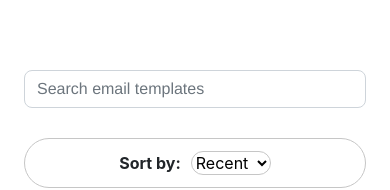
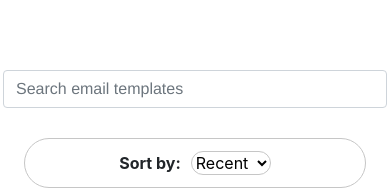
Before and after one commit to gargdev/emailtemplate, a React (Create React App) app: page / in a window 390 px wide. Shown: the part 608-798 px from the top of the page. Built offline with nearby package versions, Linux system fonts and the light colour scheme.

Commit message:
implemented search functionality

```diff
--- a/package.json
+++ b/package.json
@@ -3,10 +3,14 @@
   "version": "0.1.0",
   "private": true,
   "dependencies": {
+    "@fortawesome/fontawesome-svg-core": "^6.4.2",
+    "@fortawesome/free-solid-svg-icons": "^6.4.2",
+    "@fortawesome/react-fontawesome": "^0.2.0",
     "@testing-library/jest-dom": "^5.17.0",
     "@testing-library/react": "^13.4.0",
     "@testing-library/user-event": "^13.5.0",
     "bootstrap": "^5.3.2",
+    "font-awesome": "^4.7.0",
     "react": "^18.2.0",
     "react-dom": "^18.2.0",
     "react-scripts": "5.0.1",
--- a/src/App.js
+++ b/src/App.js
@@ -1,16 +1,24 @@
-import React from "react";
+import React, { useState } from "react";
 import Categories from "./components/Categories";
 import SearchBar from "./components/SearchBar";
 import TemplateGrid from "./components/TemplateGrid";
-import { categories } from "./components/data";
+import { categories as allCategories } from "./components/data";
 import "./App.css";
 
 function App() {
+  const [searchQuery, setSearchQuery] = useState('');
+
+  const filteredCategories = allCategories.filter((category) =>
+    category.name.toLowerCase().includes(searchQuery.toLowerCase())
+  );
+
+  const handleSearch = (query) => {
+    setSearchQuery(query);
+  };
+
   return (
     <>
-      <div className="background">
-
-      </div>
+      <div className="background"></div>
       <div className="container">
         <div className="header-section">
           <h5>Marketplace</h5>
@@ -18,16 +26,16 @@ function App() {
           <h1 className="secondary-heading mb-2">
             by the community, for the community.
           </h1>
-        <p>
-          100s of free templates to help you craft the perfect marketing
-          journey.
-        </p>
+          <p>100s of free templates to help you craft the perfect marketing journey.</p>
         </div>
         <div className="hero-section">
-          <div className="hero-left">{<Categories />}</div>
+          <div className="hero-left">
+
+            <Categories />
+          </div>
           <div className="hero-right">
             <div className="container srch-filter-section">
-            <SearchBar />
+            <SearchBar onSearch={handleSearch} />
               <div className="mb-4 filter">
                 <strong>Sort by: </strong>
                 <select className="ml-2 option">
@@ -36,7 +44,7 @@ function App() {
                 </select>
               </div>
             </div>
-            {categories.map((category) => (
+            {filteredCategories.map((category) => (
               <TemplateGrid key={category.name} category={category} />
             ))}
           </div>
--- a/src/components/SearchBar.js
+++ b/src/components/SearchBar.js
@@ -1,9 +1,31 @@
-import React from 'react';
-import "../styles/searchbar.css"
-function SearchBar() {
-    return (
-        <input type="text" className="form-control mb-4 srch-bar" placeholder="Search email templates" />
-    );
+import React, { useState } from 'react';
+import "../styles/searchbar.css";
+import { FontAwesomeIcon } from '@fortawesome/react-fontawesome';
+import { faSearch } from '@fortawesome/free-solid-svg-icons';
+
+function SearchBar({ onSearch }) {
+  const [searchQuery, setSearchQuery] = useState('');
+
+  const handleSearch = () => {
+    onSearch(searchQuery);
+  };
+
+  return (
+    <div className="srch-bar">
+      <input
+        type="text"
+        className="form-control mb-4 srch-bar-input"
+        placeholder="Search email templates"
+        value={searchQuery}
+        onChange={(e) => setSearchQuery(e.target.value)}
+        onKeyUp={(e) => {
+          if (e.key === 'Enter') {
+            handleSearch();
+          }
+        }}
+      />
+    </div>
+  );
 }
 
 export default SearchBar;
--- a/src/styles/searchbar.css
+++ b/src/styles/searchbar.css
@@ -1,9 +1,9 @@
 .srch-bar{
     display: flex;
     width: 384px;
-    flex-direction: column;
+    flex-direction: row;
     justify-content: center;
-    align-items: flex-start;
+    align-items: center;
     border-radius: 8px;
     color: var(--neutrals-grey-50, #8D8D8D);
     font-family: Helvetica Neue;
@@ -13,8 +13,9 @@
     line-height: 24px; /* 150% */
 }
 
+
 @media only screen and (max-width: 1041px){
-    .srch-bar{
+    .search-bar-container{
         display: flex;
         width: 342px;
         flex-direction: column;
```
Also changed, not shown: 1 other file (tests, documents, lock files or other folders). Lines whose indentation alone changed are shown as unchanged.
